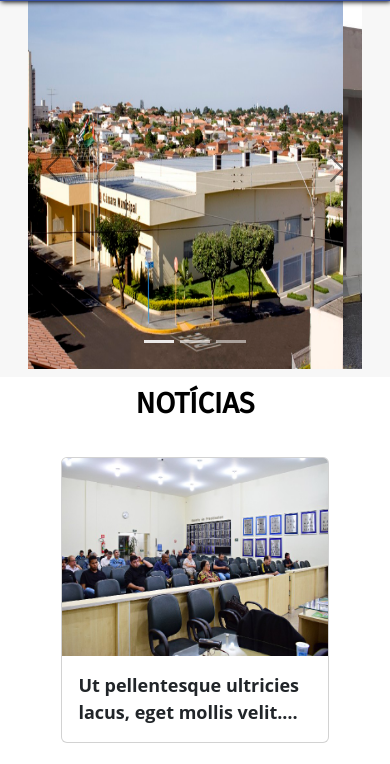
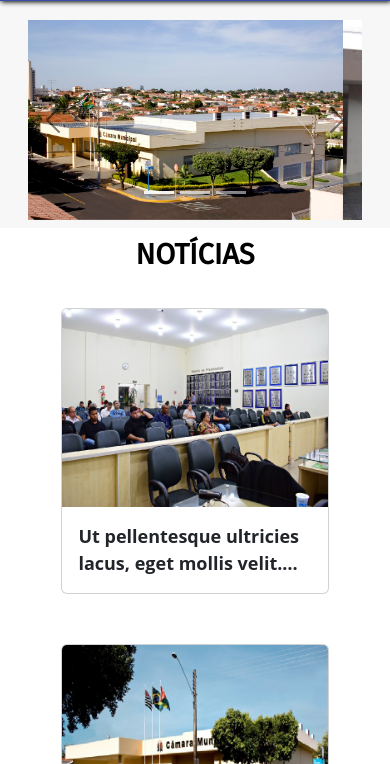
Before and after one commit to RogerKoala/camara-dracena, a plain HTML site: page index.html in a window 390 px wide. Shown: the part 80-844 px from the top of the page. Drawn offline with nearby package versions, Linux system fonts and the light colour scheme.

Commit message:
Add files via upload

```diff
--- a/styles.css
+++ b/styles.css
@@ -34,15 +34,6 @@ body{
     font-size: 1rem;
 }
 
-@media(max-width:420px){
-
-.navbar-nav{
-    font-size: 0.85rem;
-    }
-    .banner{
-        width: 100px;
-    }
-}
 .navbar-nav .dropdown-menu {
     position: absolute!important;
 }
@@ -93,11 +84,11 @@ body{
 .destaque{
     display: flex;
     justify-content: center;
-    margin-top:21px;
     padding: 28px;
     background-color: #F7F7F7;
     max-width: 100%;
 }
+
 
 .destaque img {
     max-width: 100%;
@@ -236,11 +227,7 @@ body{
     padding-right: 185px;
     justify-content: center;
 }
-@media(max-width: 768px){
-    .vereadores{
-        padding: 0;
-    }
-}
+
 .vereadores img{
     clip-path: circle(49px);
     width: 100px;
@@ -296,13 +283,6 @@ h4{
     cursor: pointer;
 }
 
-@media (max-width: 768px) {
-    .grid-servicos {
-        grid-template-columns: repeat(2, 1fr);
-        grid-auto-rows: auto;
-    }
-}
-
 footer{
     background-color: #0F1C49;
     list-style: none;
@@ -339,3 +319,33 @@ footer a:hover{
 .icones{
     padding-top: 30px;
 }
+
+@media (max-width: 768px) {
+    .grid-servicos {
+        grid-template-columns: repeat(2, 1fr);
+        grid-auto-rows: auto;
+    }
+    .vereadores{
+        padding: 0;
+    }
+}
+
+@media(max-width:450px){
+    .navbar-nav{
+        font-size: 0.85rem;
+        }
+        .banner{
+            width: 100px;
+        }
+    #carouselPrincipal{
+        width: 400px;
+        height: 200px;
+    }
+    #carouselPrincipal img{
+        width: 400px;
+        height: 200px;
+    }
+    .destaque{
+        padding-top: 100px;
+    }
+}
```
Also changed, not shown: index.html (+1 -0 lines), noticia01.css (+18 -23 lines).
